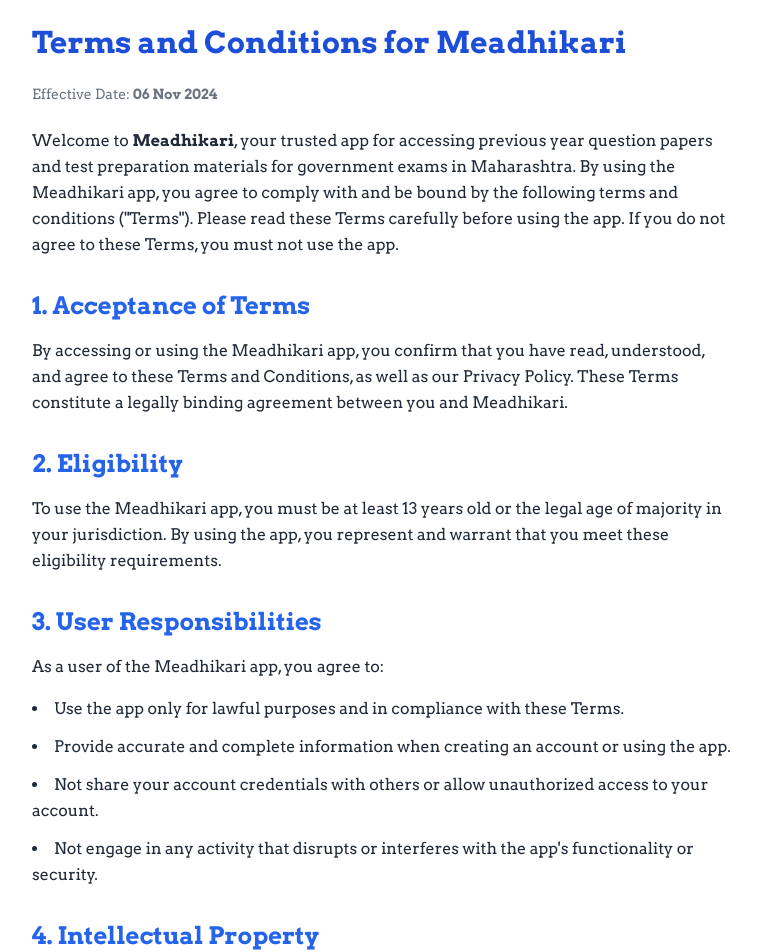
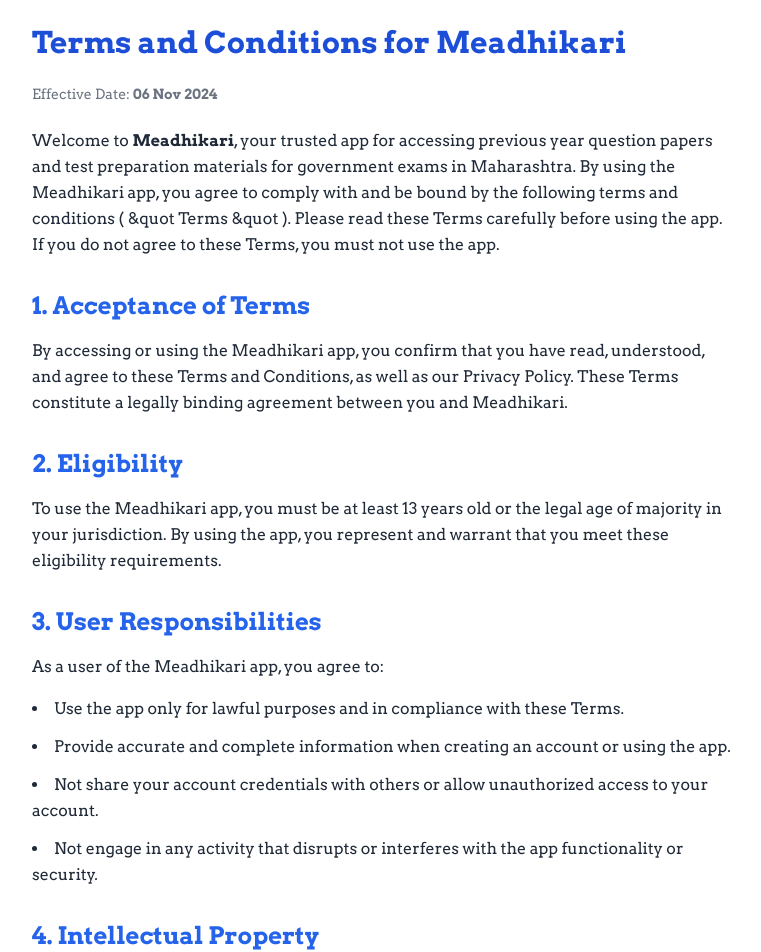
Before and after one commit to sumitchavan8070/meadhikari_web, a Next.js app: page /terms-condtions in a window 1280 px wide. Shown: the part 120-1072 px from the top of the page, without its empty margins (256-1017 px from the left). Built offline with nearby package versions, Linux system fonts and the light colour scheme.

Commit message:
Error Resolved

```diff
--- a/app/terms-condtions/TermsAndConditions.js
+++ b/app/terms-condtions/TermsAndConditions.js
@@ -14,8 +14,9 @@ const TermsAndConditions = () => {
           previous year question papers and test preparation materials for
           government exams in Maharashtra. By using the Meadhikari app, you
           agree to comply with and be bound by the following terms and
-          conditions ("Terms"). Please read these Terms carefully before using
-          the app. If you do not agree to these Terms, you must not use the app.
+          conditions ( &quot Terms &quot ). Please read these Terms carefully
+          before using the app. If you do not agree to these Terms, you must not
+          use the app.
         </p>
 
         <h2 className="text-2xl font-semibold text-blue-600 mt-8">
@@ -55,8 +56,8 @@ const TermsAndConditions = () => {
             access to your account.
           </li>
           <li>
-            Not engage in any activity that disrupts or interferes with the
-            app's functionality or security.
+            Not engage in any activity that disrupts or interferes with the app
+            functionality or security.
           </li>
         </ul>
 
```
